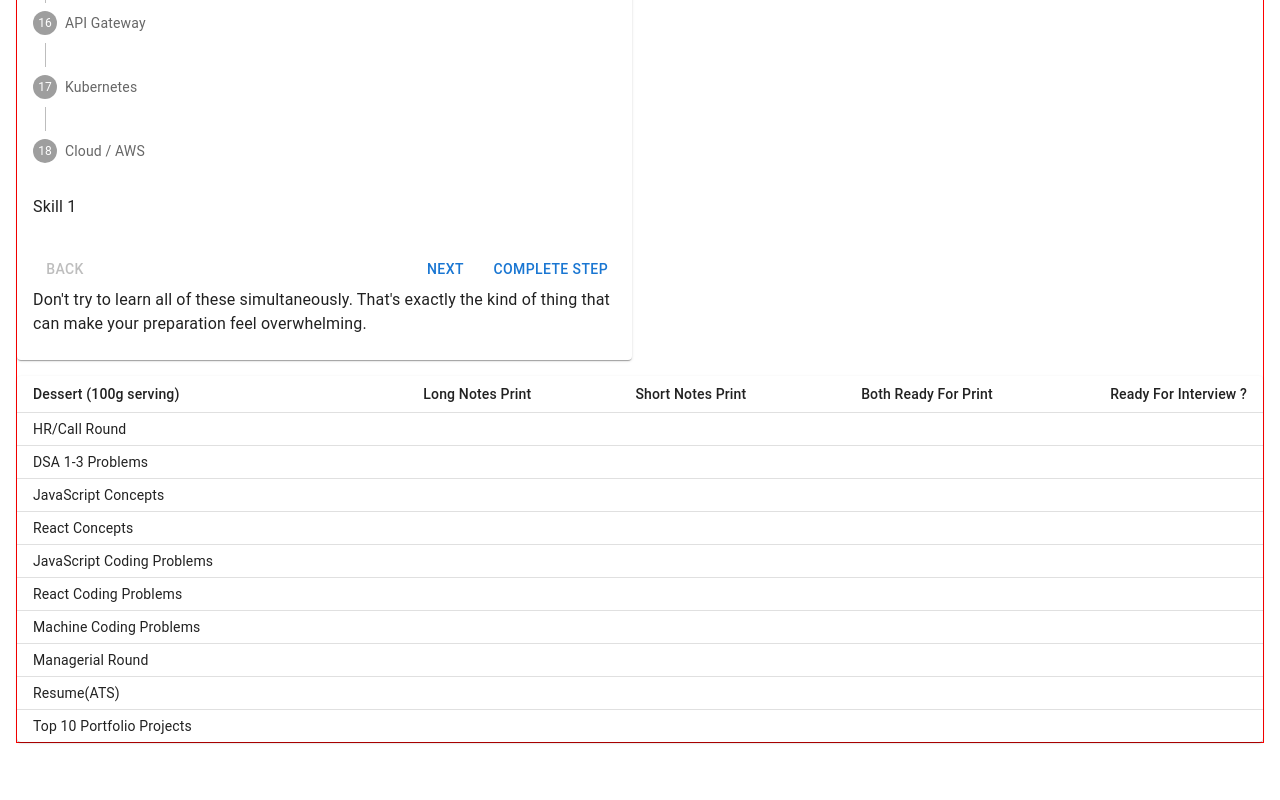
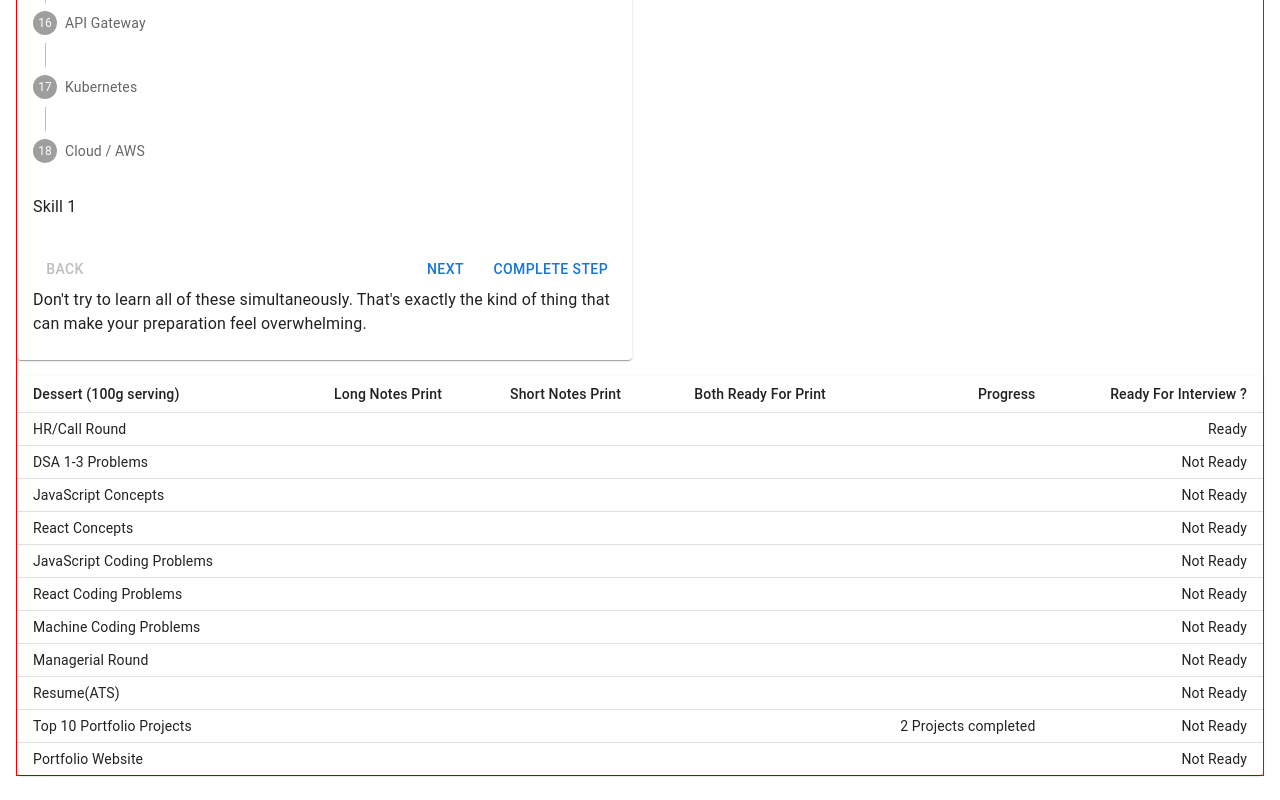
Before and after one commit to pramodboda/developer-analytics, a React (Vite) app in the folder client/: page /tech/career-goals in a window 1280 px wide. Shown: the part 1110-1910 px from the top of the page. Before the commit the page ends 1877 px from the top, so only its background shows below. Built offline with nearby package versions, Linux system fonts and the light colour scheme.

Commit message:
UPDATE: UI

```diff
--- a/client/src/app/data/interviewKitData.ts
+++ b/client/src/app/data/interviewKitData.ts
@@ -1,75 +1,92 @@
 export const interviewKitData = [
 
     {
-        round_name: 'HR/Call Round',
+        topic_name: 'HR/Call Round',
+        isReadyForLongNotesPrint: false,
+        isReadyForShortNotesPrint: false,
+        isBothReadyForPrint: true,
+        progress:"",
+        isReadyForInterview: true
+    },
+    {
+        topic_name: 'DSA 1-3 Problems',
         isReadyForLongNotesPrint: false,
         isReadyForShortNotesPrint: false,
         isBothReadyForPrint: false,
+        progress:"",
         isReadyForInterview: false
     },
     {
-        round_name: 'DSA 1-3 Problems',
+        topic_name: 'JavaScript Concepts',
         isReadyForLongNotesPrint: false,
         isReadyForShortNotesPrint: false,
         isBothReadyForPrint: false,
+        progress:"",
         isReadyForInterview: false
     },
     {
-        round_name: 'JavaScript Concepts',
+        topic_name: 'React Concepts',
         isReadyForLongNotesPrint: false,
         isReadyForShortNotesPrint: false,
         isBothReadyForPrint: false,
+        progress:"",
         isReadyForInterview: false
     },
     {
-        round_name: 'React Concepts',
+        topic_name: 'JavaScript Coding Problems',
         isReadyForLongNotesPrint: false,
         isReadyForShortNotesPrint: false,
         isBothReadyForPrint: false,
+        progress:"",
         isReadyForInterview: false
     },
     {
-        round_name: 'JavaScript Coding Problems',
+        topic_name: 'React Coding Problems',
         isReadyForLongNotesPrint: false,
         isReadyForShortNotesPrint: false,
         isBothReadyForPrint: false,
+        progress:"",
         isReadyForInterview: false
     },
     {
-        round_name: 'React Coding Problems',
+        topic_name: 'Machine Coding Problems',
         isReadyForLongNotesPrint: false,
         isReadyForShortNotesPrint: false,
         isBothReadyForPrint: false,
+        progress:"",
         isReadyForInterview: false
     },
     {
-        round_name: 'Machine Coding Problems',
+        topic_name: 'Managerial Round',
         isReadyForLongNotesPrint: false,
         isReadyForShortNotesPrint: false,
         isBothReadyForPrint: false,
-        isReadyForInterview: false
-    },
-    {
-        round_name: 'Managerial Round',
-        isReadyForLongNotesPrint: false,
-        isReadyForShortNotesPrint: false,
-        isBothReadyForPrint: false,
+        progress:"",
         isReadyForInterview: false
     },
 
     {
-        round_name: 'Resume(ATS)',
+        topic_name: 'Resume(ATS)',
         isReadyForLongNotesPrint: false,
         isReadyForShortNotesPrint: false,
         isBothReadyForPrint: false,
+        progress:"",
         isReadyForInterview: false
-    }
-    ,
+    },
     {
-        round_name: 'Top 10 Portfolio Projects',
+        topic_name: 'Top 10 Portfolio Projects',
         isReadyForLongNotesPrint: false,
         isReadyForShortNotesPrint: false,
         isBothReadyForPrint: false,
+        progress:"2 Projects completed",
+        isReadyForInterview: false
+    },
+    {
+        topic_name: 'Portfolio Website',
+        isReadyForLongNotesPrint: false,
+        isReadyForShortNotesPrint: false,
+        isBothReadyForPrint: false,
+        progress:"",
         isReadyForInterview: false
     }
 ]
--- a/client/src/app/pages/Tech/CareerGoals/InterviewKitTracker.tsx
+++ b/client/src/app/pages/Tech/CareerGoals/InterviewKitTracker.tsx
@@ -68,22 +68,24 @@ export default function InterviewKitTracket() {
                             <TableCell align="right">Long Notes Print</TableCell>
                             <TableCell align="right">Short Notes Print</TableCell>
                             <TableCell align="right">Both Ready For Print</TableCell>
+                            <TableCell align="right">Progress</TableCell>
                             <TableCell align="right">Ready For Interview ?</TableCell>
                         </TableRow>
                     </TableHead>
                     <TableBody>
                         {interviewKitData?.map((row) => (
                             <TableRow
-                                key={row.round_name}
+                                key={row.topic_name}
                                 sx={{ '&:last-child td, &:last-child th': { border: 0 } }}
                             >
                                 <TableCell component="th" scope="row">
-                                    {row.round_name}
+                                    {row.topic_name}
                                 </TableCell>
                                 <TableCell align="right">{row.calories}</TableCell>
                                 <TableCell align="right">{row.fat}</TableCell>
                                 <TableCell align="right">{row.carbs}</TableCell>
-                                <TableCell align="right">{row.isReadyForInterview}</TableCell>
+                                <TableCell align="right">{row.progress}</TableCell>
+                                <TableCell align="right">{row.isReadyForInterview?"Ready":"Not Ready"}</TableCell>
                             </TableRow>
                         ))}
                     </TableBody>
```
